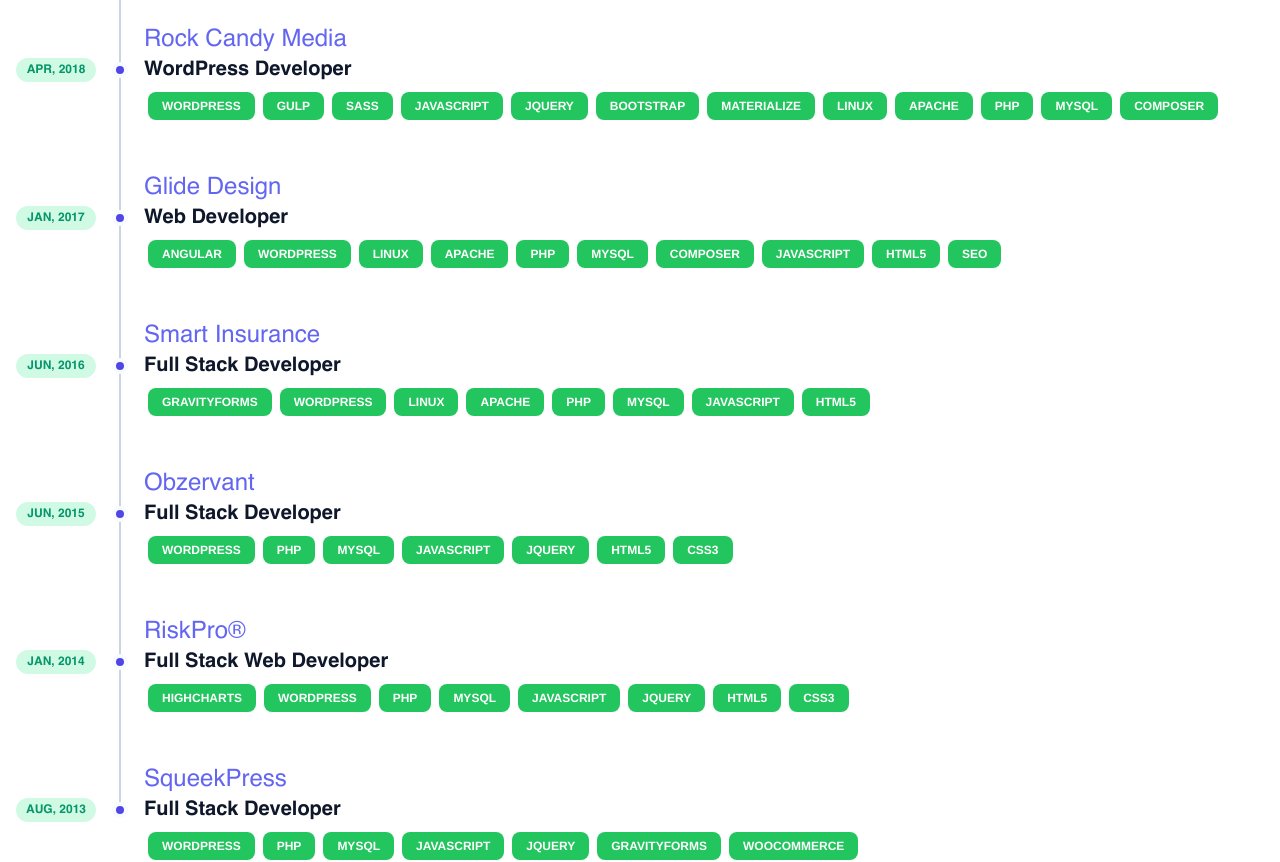
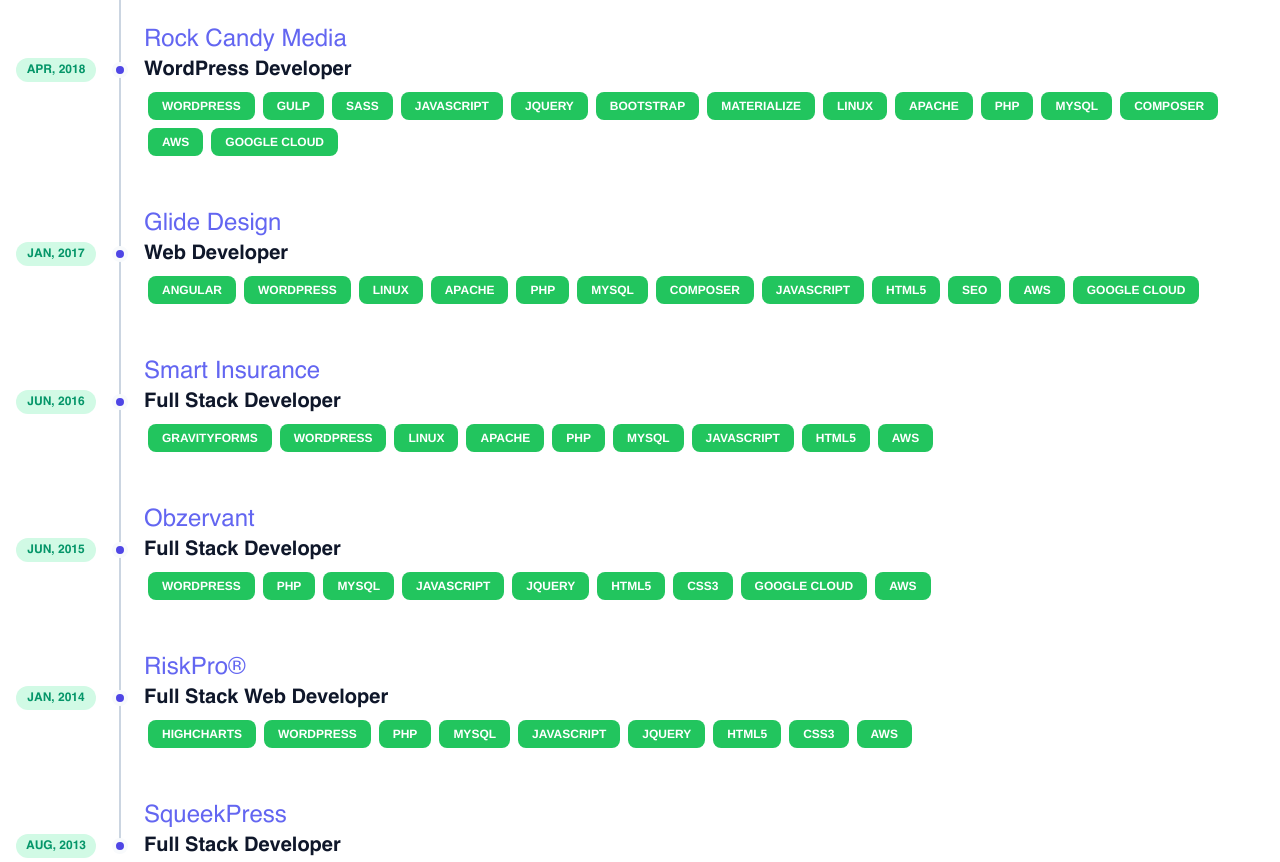
Before and after one commit to anthonycoffey/coffey.codes, a Next.js app: page /about in a window 1280 px wide. Shown: the part 1420-2282 px from the top of the page. Built offline with nearby package versions, Linux system fonts and the light colour scheme.

Commit message:
old article cleanup

```diff
--- a/app/about/components/WorkHistory.tsx
+++ b/app/about/components/WorkHistory.tsx
@@ -69,6 +69,8 @@
         "PHP",
         "mySQL",
         "Composer",
+        "AWS",
+        "Google Cloud",
       ],
     },
     {
@@ -87,6 +89,8 @@
         "JavaScript",
         "HTML5",
         "SEO",
+        "AWS",
+        "Google Cloud",
       ],
     },
     {
@@ -103,6 +107,7 @@
         "mySQL",
         "JavaScript",
         "HTML5",
+        "AWS",
       ],
     },
     {
@@ -118,6 +123,8 @@
         "jQuery",
         "HTML5",
         "CSS3",
+        "Google Cloud",
+        "AWS",
       ],
     },
     {
@@ -134,6 +141,7 @@
         "jQuery",
         "HTML5",
         "CSS3",
+        "AWS",
       ],
     },
     {
@@ -149,6 +157,8 @@
         "jQuery",
         "GravityForms",
         "wooCommerce",
+        "Google Cloud",
+        "AWS",
       ],
     },
   ];
```
